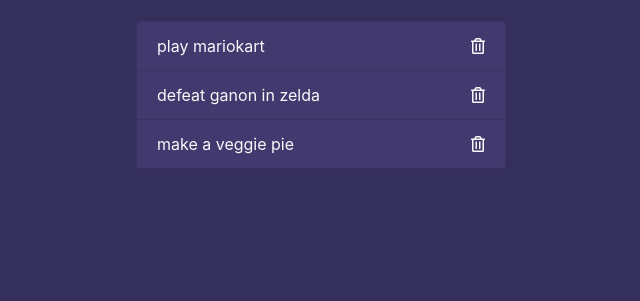
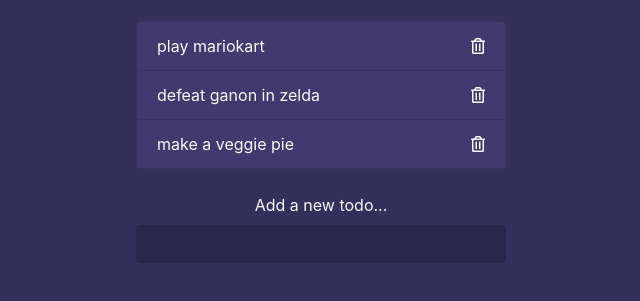
Before and after one commit to georgeleonework/todolist, a plain HTML site: page index.html in a window 1280 px wide. Shown: the part 137-438 px from the top of the page, without its empty margins (319-959 px from the left). Drawn offline with nearby package versions, Linux system fonts and the light colour scheme.

Commit message:
added form for todo entry

```diff
--- a/index.html
+++ b/index.html
@@ -33,6 +33,11 @@
             </li>
           </ul>
 
+        <form class="add text-center my-4">
+            <label class="text-light">Add a new todo...</label>
+            <input class="form-control m-auto" type="text" name="add" />
+        </form>
+
 
 
     </div>
```
